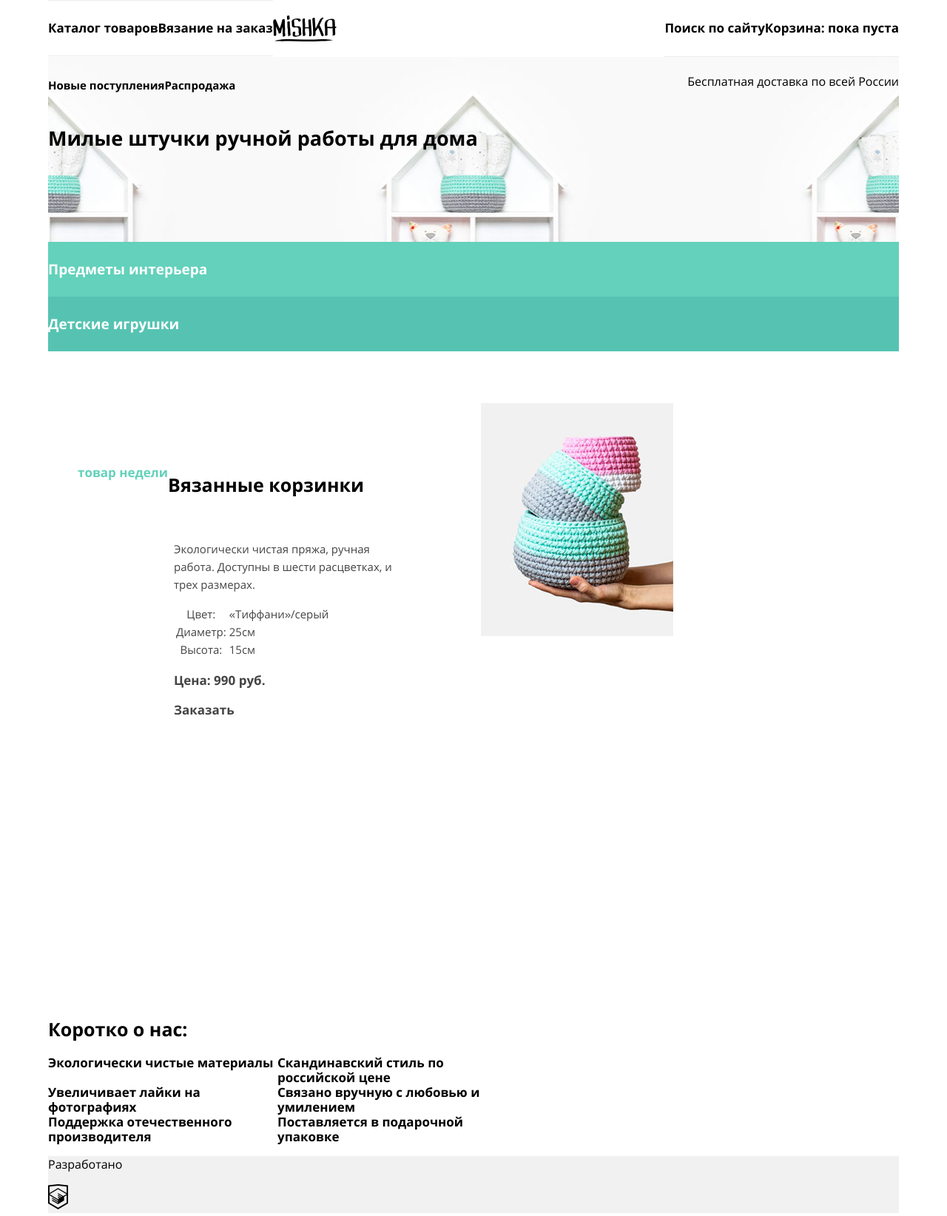
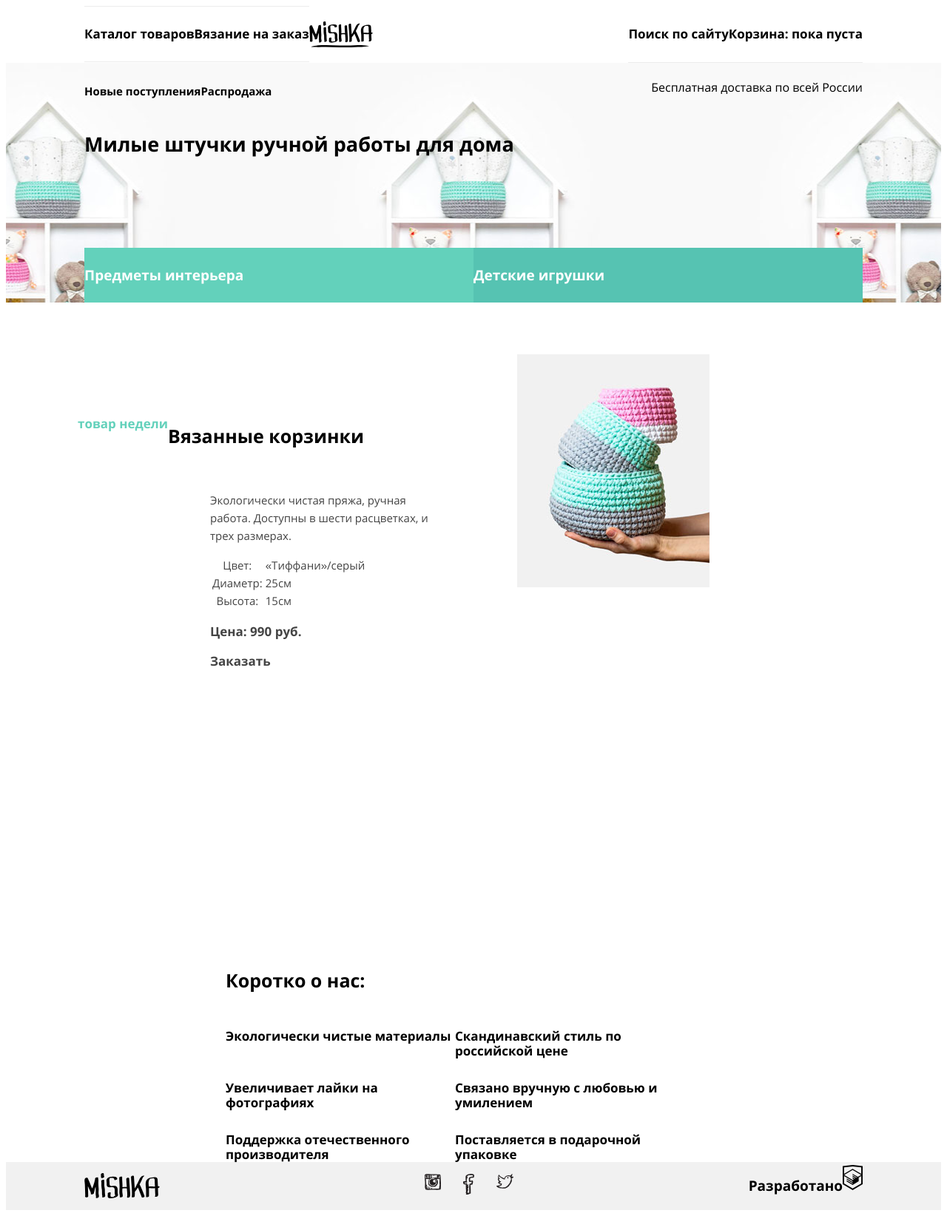
Before and after one commit to SemyonZgurskii/252845-mishka-17, a website: page source/index.html in a window 1280 px wide. Shown: the whole page at 74% size. Drawn offline with nearby package versions, Linux system fonts and the light colour scheme; files that its build step writes are made by us from their sources.

Commit message:
Редактирует центровку блоков. Добавляет недостающее перестроение блоков

```diff
--- a/source/index.html
+++ b/source/index.html
@@ -26,14 +26,14 @@
     <div class="header__side-menu side-menu">
       <a href="#" class="side-menu__item side-menu__item--search">Поиск по сайту</a>
       <a href="#" class="side-menu__item side-menu__item--basket">Корзина: пока пуста</a>
-      <div class="side-menu__sub-section">
-        <a href="#" class="side-menu__sub-item">
+    </div>
+    <div class="header__sub-menu sub-menu">
+      <a href="#" class="sub-menu__item">
         Новые поступления
       </a>
-        <a href="#" class="side-menu__sub-item">
+      <a href="#" class="sub-menu__item">
         Распродажа
       </a>
-      </div>
     </div>
     <p class="header__delivery">
       Бесплатная доставка по всей России
@@ -42,19 +42,23 @@
 
   <main class="main-content">
     <section class="our-products">
+      <div class="our-products__content-wrapper">
         <h2 class="visually-hidden">Наша продукция</h2>
         <p class="our-products__text">
           Милые штучки ручной работы для дома
         </p>
-      <div class="our-products__item our-products__item--interier">
+        <ul class="our-products__list">
+          <li class="our-products__item our-products__item--interier">
             <p class="our-products__title">
               Предметы интерьера
             </p>
-      </div>
-      <div class="our-products__item our-products__item--toys">
+          </li>
+          <li class="our-products__item our-products__item--toys">
             <p class="our-products__title">
               Детские игрушки
             </p>
+          </li>
+        </ul>
       </div>
     </section>
 
@@ -103,30 +107,36 @@
   </main>
 
   <footer class="footer">
+    <div class="footer__content-wrapper">
+      <img class="footer__logo" src="img/logo-footer.svg" alt="Логотип Mishka" width="102" height="34">
       <ul class="footer__social social-list">
         <li class="social-list__item">
-        <a class="social-list__link social-list__link--insta" href="#"><span class="visually-hidden">
-          Инстаграмм
-        </span></a>
+          <a class="social-list__link social-list__link--facebook" href="#">
+            <img class="social-list__icon" src="img/icon-insta.svg" alt="Логотип Инстаграма" width="22" height="22">
+            <span class="visually-hidden">Инстаграм</span>
+          </a>
         </li>
         <li class="social-list__item">
-        <a class="social-list__link social-list__link--facebook" href="#"><span class="visually-hidden">
-          Фейсбук
-        </span></a>
+          <a class="social-list__link social-list__link--twitter" href="#">
+            <img class="social-list__icon" src="img/icon-fb.svg" alt="Логотип Фейсбука" width="15" height="28">
+            <span class="visually-hidden">Фейсбук</span>
+          </a>
         </li>
         <li class="social-list__item">
-        <a class="social-list__link social-list__link--twitter" href="#"><span class="visually-hidden">
-          Твиттер
-        </span></a>
+          <a class="social-list__link social-list__link--insta" href="#">
+            <img src="img/icon-twitter.svg" alt="Логотип Твиттера" class="social-list__icon" width="23" height="20">
+            <span class="visually-hidden">Твиттер</span>
+          </a>
         </li>
       </ul>
-    <div class="footer__copyright">
-      <p class="footer__cofyright-text">
+      <div class="footer__copyright copyright">
+        <p class="copyright__text">
           Разработано
         </p>
-      <a href="" class="footer__copyright-link">
+        <a class="copyright__link" href="#">
           <img src="img/logo-htmlacademy.svg" alt="Логотип HTML-Academy" class="footer__copyright-image">
         </a>
+      </div>
     </div>
   </footer>
 </body>
--- a/source/less/blocks/about-us.less
+++ b/source/less/blocks/about-us.less
@@ -1,4 +1,8 @@
 .about-us {
+  width: 260px;
+  padding: 0 30px;
+  margin: 0 auto;
+
   color: #000000;
   font-weight: 700;
 }
@@ -16,16 +20,22 @@
 }
 
 .about-us__item {
+  padding-top: 30px;
+
   font-size: 17px;
   line-height: 20px;
 }
 
 @media (min-width: 768px) {
+  .about-us {
+    width: 670px;
+    padding: 0 49px;
+  }
+
   .about-us__list {
     display: flex;
     flex-direction: row;
     flex-wrap: wrap;
-    width: 640px;
   }
 
   .about-us__item {
--- a/source/less/blocks/catalog.less
+++ b/source/less/blocks/catalog.less
@@ -1,3 +1,29 @@
 .catalog__list {
+  width: 260px;
+  padding: 0 30px;
+  margin: 0 auto;
+
   list-style: none;
 }
+
+.catalog__item {
+  padding-bottom: 30px;
+}
+
+@media (min-width: 768px) {
+  .catalog__list {
+    width: 670px;
+    padding: 0 49px;
+  }
+}
+
+@media (min-width: 1150px) {
+  .catalog__list {
+    display: flex;
+    width: 1052px;
+  }
+
+  .catalog__item:not(:nth-child(3n)) {
+    margin-right: 51px;
+  }
+}
--- /dev/null
+++ b/source/less/blocks/copyright.less
@@ -0,0 +1,10 @@
+.copyright {
+  display: flex;
+}
+
+.copyright__text {
+  font-size: 19px;
+  line-height: 18px;
+  font-weight: 700;
+  color: #000000;
+}
--- a/source/less/blocks/footer.less
+++ b/source/less/blocks/footer.less
@@ -2,9 +2,32 @@
   background-color: #f1f1f1;
 }
 
-.footer__copyright-text {
-  font-size: 19px;
-  line-height: 18px;
-  font-weight: 700;
-  color: #000000;
+.footer__content-wrapper {
+  display: flex;
+  flex-direction: column;
+  align-items: center;
 }
+
+.footer__logo {
+  display: none;
+}
+
+@media (min-width: 768px) {
+  .footer__content-wrapper {
+    flex-direction: row;
+    justify-content: space-between;
+    width: 670px;
+    padding: 0 49px;
+    margin: 0 auto;
+  }
+
+  .footer__logo {
+    display: block;
+  }
+}
+
+@media (min-width: 1150px) {
+  .footer__content-wrapper {
+    width: 1052px;
+  }
+}
--- a/source/less/blocks/header.less
+++ b/source/less/blocks/header.less
@@ -23,6 +23,10 @@
   height: 20px;
 }
 
+.header__sub-menu {
+  display: none;
+}
+
 .header__delivery {
   position: absolute;
 
@@ -33,6 +37,9 @@
   .header {
     flex-direction: row;
     flex-wrap: wrap;
+    width: 670px;
+    padding: 0 49px;
+    margin: 0 auto;
   }
 
   .header__menu-button {
@@ -41,11 +48,12 @@
 
   .header__navigation {
     position: absolute;
+    left: 49px;
     bottom: -60px;
   }
 
   .header__delivery {
-    right: 0;
+    right: 49px;
     bottom: -60px;
 
     display: block;
@@ -53,9 +61,22 @@
 }
 
 @media (min-width: 1150px) {
+  .header {
+    width: 1052px;
+    margin: 0 auto;
+  }
+
   .header__navigation {
     position: static;
 
     order: -1;
   }
+
+  .header__sub-menu {
+    display: flex;
+
+    position: absolute;
+    bottom: -50px;
+    left: 49px;
+  }
 }
--- a/source/less/blocks/our-products.less
+++ b/source/less/blocks/our-products.less
@@ -11,6 +11,13 @@
   font-size: 27px;
   line-height: 30px;
   font-weight: 700;
+}
+
+.our-products__list {
+  margin: 0;
+  padding: 0;
+
+  list-style: none;
 }
 
 .our-products__item--interier {
@@ -35,4 +42,28 @@
   .our-products {
     margin-bottom: 70px;
   }
+
+  .our-products__content-wrapper {
+    width: 670px;
+    padding: 0 49px;
+    margin: 0 auto;
+  }
+
+  .our-products__list {
+    display: flex;
+  }
+
+  .our-products__item {
+    width: 335px;
+  }
 }
+
+@media (min-width: 1150px) {
+  .our-products__content-wrapper {
+    width: 1052px;
+  }
+
+  .our-products__item {
+    width: 526px;
+  }
+}
--- a/source/less/blocks/page-title.less
+++ b/source/less/blocks/page-title.less
@@ -2,6 +2,7 @@
   padding-top: 40px;
   padding-bottom: 40px;
 
+  text-align: center;
   font-size: 27px;
   line-height: 30px;
   font-weight: 700;
--- a/source/less/blocks/product.less
+++ b/source/less/blocks/product.less
@@ -23,3 +23,9 @@
     display: flex;
   }
 }
+
+@media (min-width: 1150px) {
+  .product {
+    flex-direction: column;
+  }
+}
--- a/source/less/blocks/side-menu.less
+++ b/source/less/blocks/side-menu.less
@@ -16,31 +16,9 @@
   border-bottom: 1px solid #ececec;
 }
 
-.side-menu__sub-section {
-  display: none;
-}
-
 @media (min-width: 768px) {
   .side-menu {
     flex-direction: row;
     margin-left: auto;
   }
 }
-
-@media (min-width: 1150px) {
-  .side-menu__sub-section {
-    position: absolute;
-    bottom: -50px;
-    left: 0;
-
-    display: flex;
-  }
-
-  .side-menu__sub-item {
-    text-decoration: none;
-    font-size: 15px;
-    line-height: 24px;
-    font-weight: 700;
-    color: #000000;
-  }
-}
--- a/source/less/blocks/social-list.less
+++ b/source/less/blocks/social-list.less
@@ -1,3 +1,9 @@
 .social-list {
+  display: flex;
+
   list-style: none;
 }
+
+.social-list__item:not(:nth-child(3n)) {
+  margin-right: 30px;
+}
--- /dev/null
+++ b/source/less/blocks/sub-menu.less
@@ -0,0 +1,11 @@
+.sub-menu {
+  display: flex;
+}
+
+.sub-menu__item {
+  text-decoration: none;
+  font-size: 15px;
+  line-height: 24px;
+  font-weight: 700;
+  color: #000000;
+}
--- a/source/less/blocks/week-product.less
+++ b/source/less/blocks/week-product.less
@@ -1,3 +1,9 @@
+.week-product {
+  width: 260px;
+  padding: 30px;
+  margin: 0 auto;
+}
+
 .week-product__name {
   font-size: 25px;
   line-height: 30px;
@@ -36,6 +42,8 @@
   .week-product {
     display: flex;
     flex-direction: column;
+    width: 670px;
+    padding: 0 49px;
   }
 
   .week-product__head-wrapper {
@@ -64,6 +72,8 @@
 @media (min-width: 1150px) {
   .week-product {
     position: relative;
+
+    width: 1052px;
   }
 
   .week-product__head-wrapper {
--- a/source/less/globals.less
+++ b/source/less/globals.less
@@ -1,18 +1,3 @@
 body {
-  width: 320px;
-  margin: 0 auto;
-
   font-family: "Open Sans", "Arial", sans-serif;
 }
-
-@media (min-width: 768px) {
-  body {
-    width: 768px;
-  }
-}
-
-@media (min-width: 1150px) {
-  body {
-    width: 1150px;
-  }
-}
--- a/source/less/style.less
+++ b/source/less/style.less
@@ -1,15 +1,17 @@
 @import "globals.less";
 @import "font-face.less";
 @import "mixins.less";
-@import "blocks/header.less";
 @import "blocks/main-navigation.less";
 @import "blocks/side-menu.less";
+@import "blocks/sub-menu.less";
+@import "blocks/header.less";
 @import "blocks/our-products.less";
 @import "blocks/week-product.less";
 @import "blocks/about-us.less";
 @import "blocks/characteristics-table.less";
 @import "blocks/footer.less";
 @import "blocks/social-list.less";
+@import "blocks/copyright.less";
 @import "blocks/page-title.less";
 @import "blocks/catalog.less";
 @import "blocks/product.less";
```
Also changed, not shown: source/catalog.html (+24 -18 lines), source/form.html (+31 -14 lines). Lines whose indentation alone changed are shown as unchanged.
